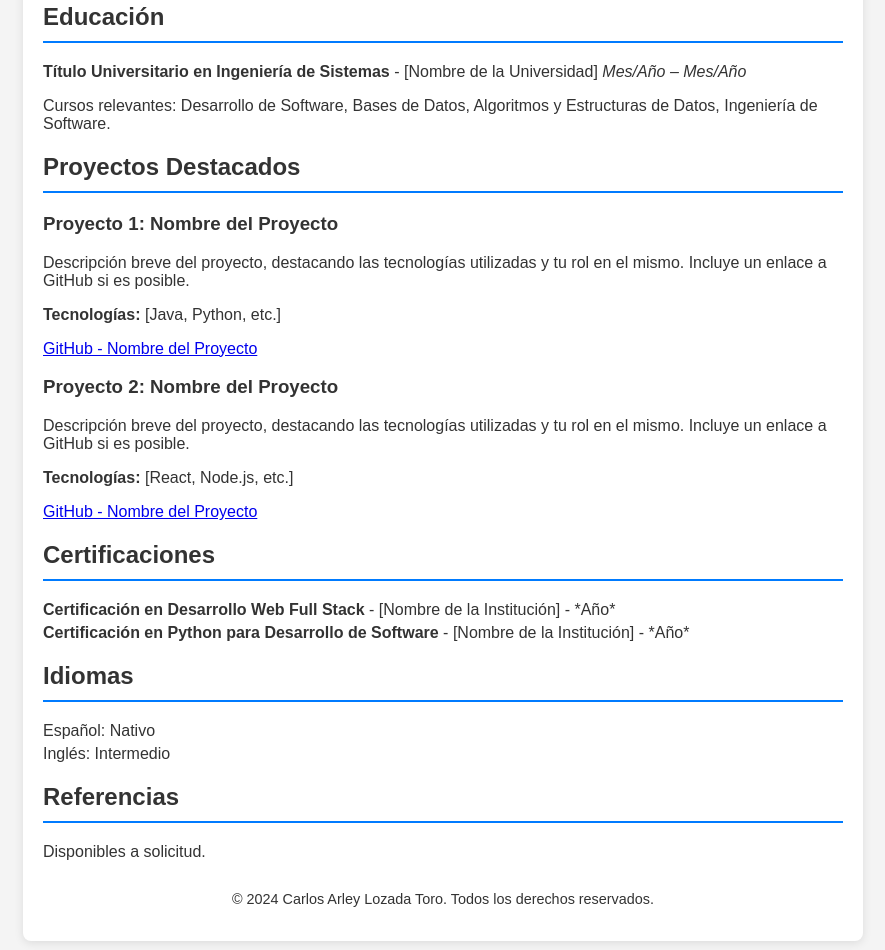
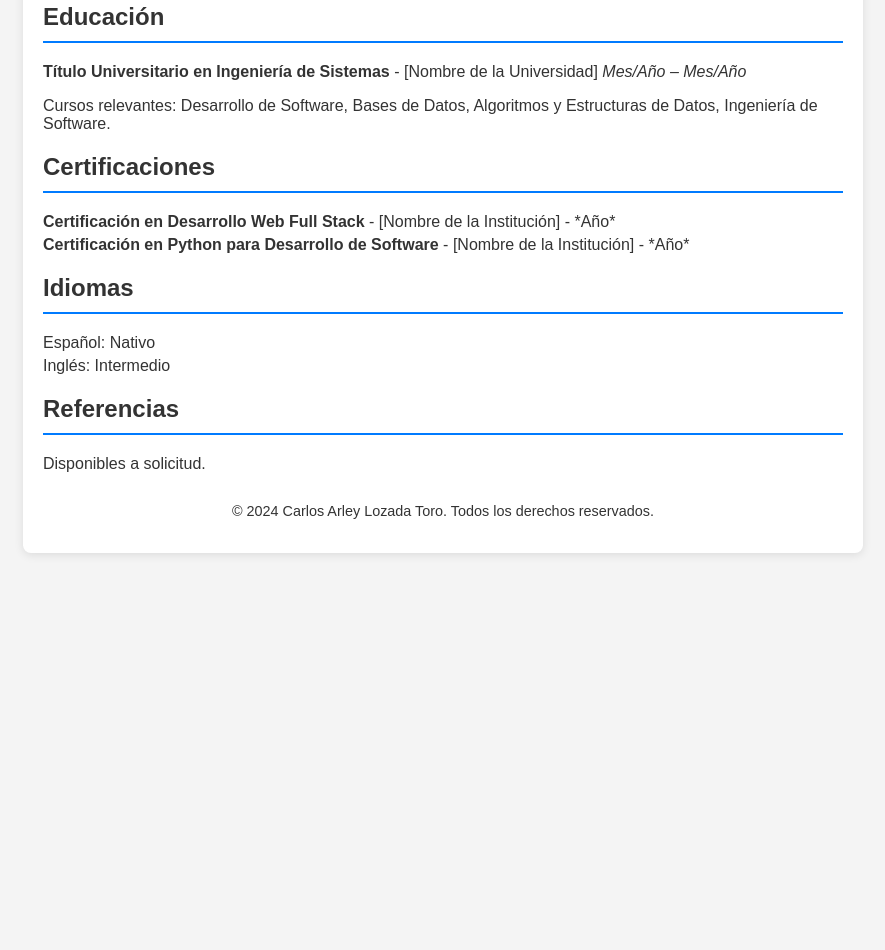
Before and after one commit to Lozada-18/Portafolio.github.io, a plain HTML site: page index.html in a window 1280 px wide. Shown: the part 1233-2183 px from the top of the page, without its empty margins (197-1082 px from the left). After the commit the page ends 1806 px from the top, so only its background shows below. Drawn offline with Linux system fonts and the light colour scheme.

Commit message:
Update index.html

```diff
--- a/index.html
+++ b/index.html
@@ -122,18 +122,7 @@
             </ul>
         </section>
 
-        <section id="projects">
-            <h2>Proyectos Destacados</h2>
-            <h3>Proyecto 1: Nombre del Proyecto</h3>
-            <p>Descripción breve del proyecto, destacando las tecnologías utilizadas y tu rol en el mismo. Incluye un enlace a GitHub si es posible.</p>
-            <p><strong>Tecnologías:</strong> [Java, Python, etc.]</p>
-            <p><a href="https://github.com/tu-usuario/nombre-del-proyecto">GitHub - Nombre del Proyecto</a></p>
 
-            <h3>Proyecto 2: Nombre del Proyecto</h3>
-            <p>Descripción breve del proyecto, destacando las tecnologías utilizadas y tu rol en el mismo. Incluye un enlace a GitHub si es posible.</p>
-            <p><strong>Tecnologías:</strong> [React, Node.js, etc.]</p>
-            <p><a href="https://github.com/tu-usuario/nombre-del-proyecto">GitHub - Nombre del Proyecto</a></p>
-        </section>
 
         <section id="certifications">
             <h2>Certificaciones</h2>
```
